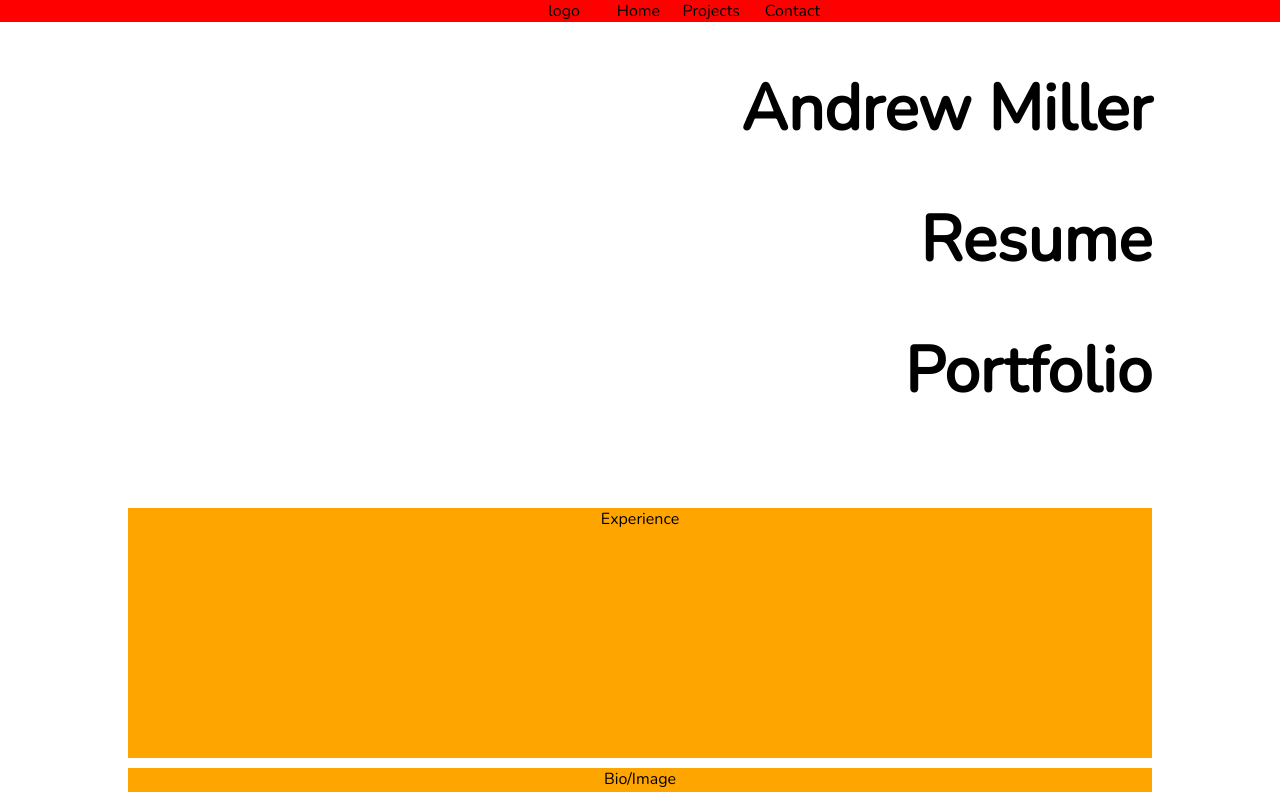
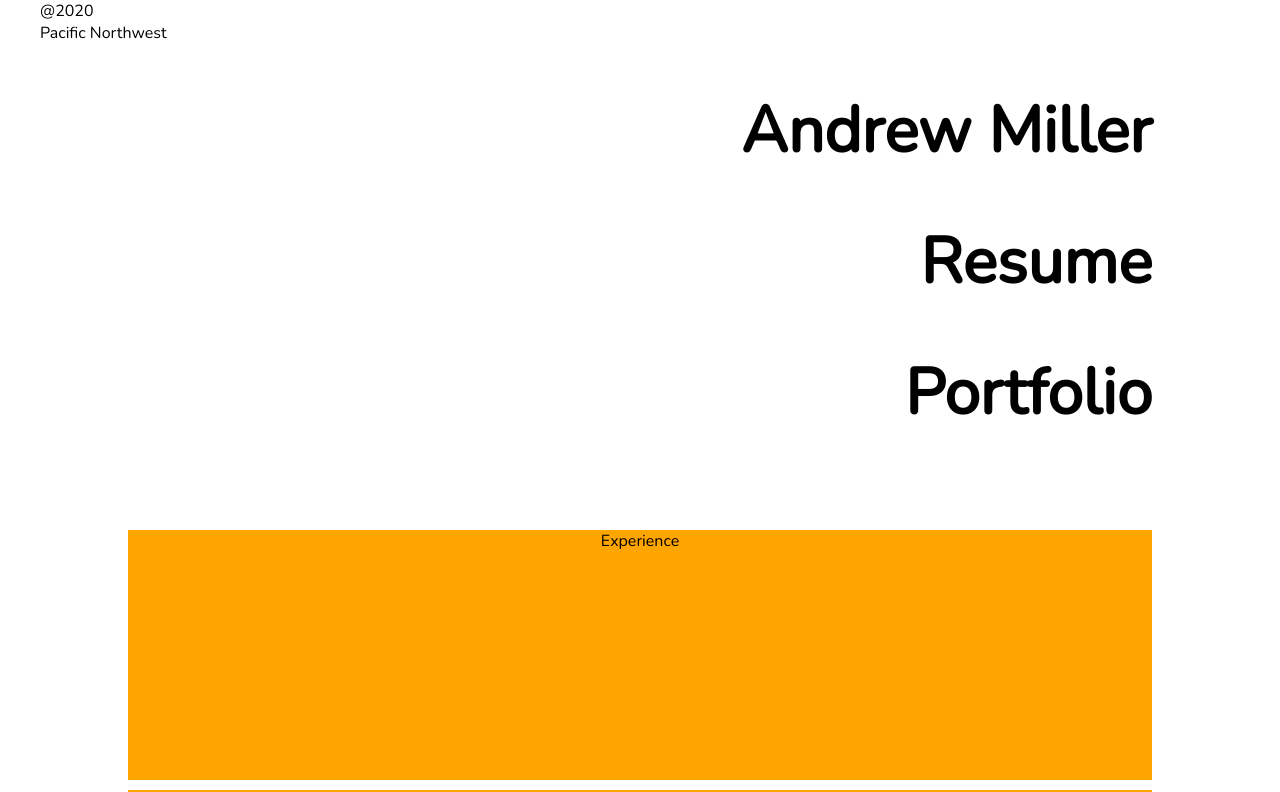
Before and after one commit to jazznerd206/Andrew-Miller, a React (Create React App) app in the folder portfolio/: page / in a window 1280 px wide. Shown: the top 792 px of the page. Built offline with nearby package versions, Linux system fonts and the light colour scheme.

Commit message:
changed header from links to date and location

```diff
--- a/portfolio/src/components/Header/header.js
+++ b/portfolio/src/components/Header/header.js
@@ -8,16 +8,10 @@ function header() {
             <div className="header-menu">
                 <ul>
                     <li>
-                        logo
+                        @2020
                     </li>
                     <li>
-                        Home
-                    </li>
-                    <li>
-                        Projects
-                    </li>
-                    <li>
-                        Contact
+                        Pacific Northwest
                     </li>
                 </ul>
             </div>
--- a/portfolio/src/components/Header/style.css
+++ b/portfolio/src/components/Header/style.css
@@ -17,10 +17,11 @@
 
 
 .header-menu {
+    text-align: left;
     display: flex;
     flex-direction: row;
-    flex-basis: auto;
-    background: red ;
+    justify-content: space-between;
+    background: #ffffff ;
 }
 .header-menu ul {
     list-style-type: none;
@@ -28,5 +29,5 @@
 }
 .header-menu ul li {
     display: inline-block;
-    width: 5rem;
+    width: 40rem;
 }
```
